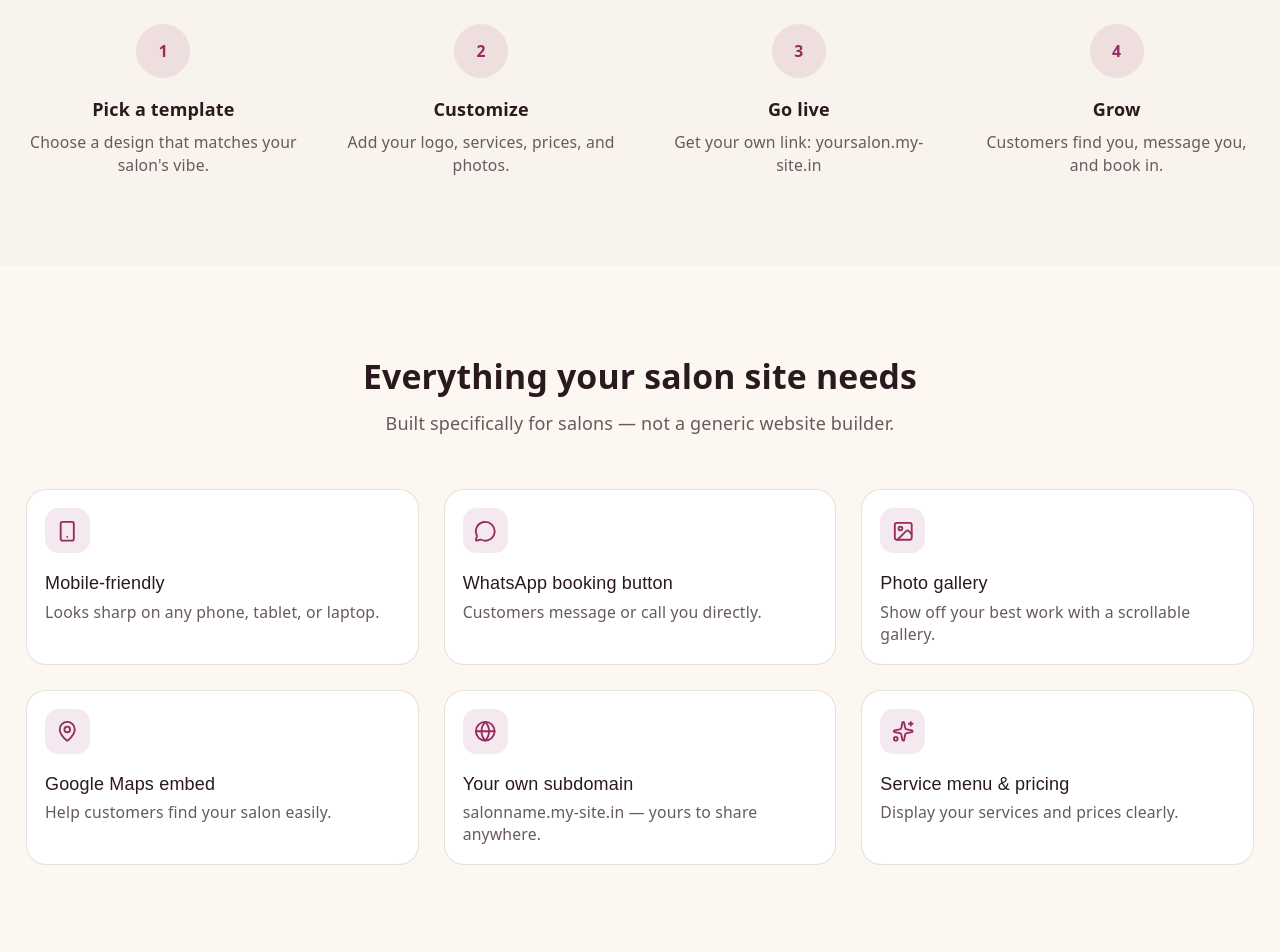
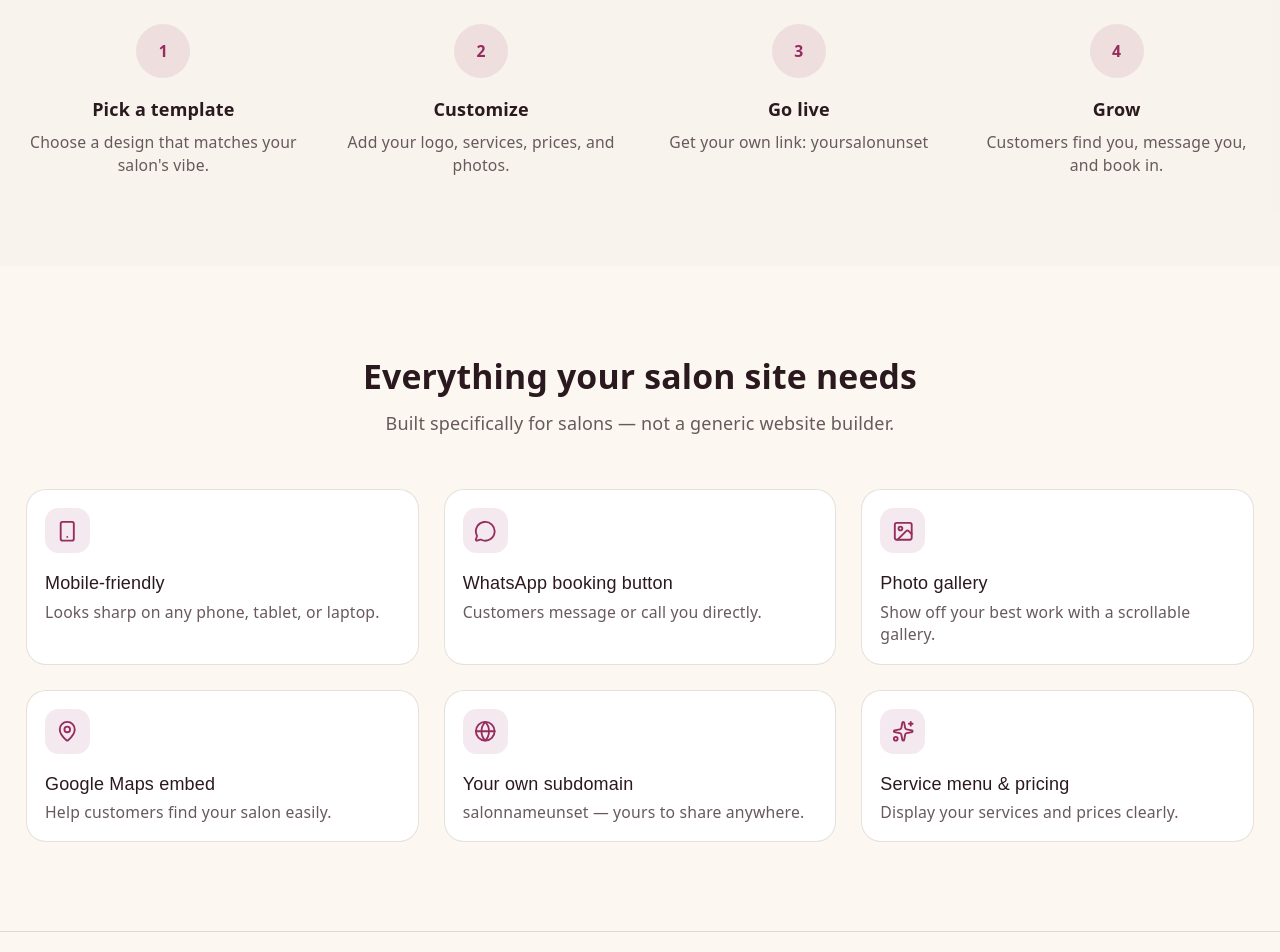
Before and after one commit to code1eve1ing/salonhost-client, a Next.js app: page / in a window 1280 px wide. Shown: the part 1060-2012 px from the top of the page. Built offline with nearby package versions, Linux system fonts and the light colour scheme; no server answers.

Commit message:
feat: proper site url visibility

```diff
--- a/app/app/layout.tsx
+++ b/app/app/layout.tsx
@@ -34,6 +34,8 @@ export default function AppLayout({ children }: { children: React.ReactNode }) {
     if (href === "/app") return pathname === "/app";
     return pathname.startsWith(href);
   };
+
+  const postfix = process.env.NEXT_PUBLIC_API_POSTFIX;
 
   if (loading) {
     return (
@@ -95,7 +97,7 @@ export default function AppLayout({ children }: { children: React.ReactNode }) {
             <>
               <Separator className="my-3" />
               <a
-                href={`https://${user.subdomain}.my-site.in`}
+                href={`https://${user.subdomain}${postfix}`}
                 target="_blank"
                 rel="noopener noreferrer"
                 className="flex items-center gap-2 rounded-lg px-3 py-2 text-xs text-muted-foreground hover:bg-muted hover:text-foreground"
@@ -121,7 +123,7 @@ export default function AppLayout({ children }: { children: React.ReactNode }) {
             <div className="min-w-0 flex-1">
               <p className="truncate text-xs font-medium text-foreground">{user?.name}</p>
               <p className="truncate text-xs text-muted-foreground">
-                {user?.subdomain ? `${user.subdomain}.my-site.in` : "No subdomain yet"}
+                {user?.subdomain ? `${user.subdomain}${postfix}` : "No subdomain yet"}
               </p>
             </div>
           </Link>
--- a/app/app/page.tsx
+++ b/app/app/page.tsx
@@ -29,8 +29,8 @@ export default function DashboardPage() {
   const user = useAuthStore((s) => s.user);
   const [copied, setCopied] = useState(false);
   if (!user) return null;
-
-  const liveUrl = user.subdomain ? `https://${user.subdomain}.my-site.in` : null;
+  const postfix = process.env.NEXT_PUBLIC_API_POSTFIX;
+  const liveUrl = user.subdomain ? `https://${user.subdomain}${postfix}` : null;
   const subStatus = SUBSCRIPTION_LABELS[user.subscription.effectiveStatus];
 
   function copyLink() {
@@ -67,7 +67,7 @@ export default function DashboardPage() {
             <div>
               <p className="text-xs text-muted-foreground">Your live site</p>
               <p className="font-display text-lg font-semibold text-foreground">
-                {user.subdomain ? `${user.subdomain}.my-site.in` : "No subdomain set"}
+                {user.subdomain ? `${user.subdomain}${postfix}` : "No subdomain set"}
               </p>
             </div>
           </div>
--- a/app/onboarding/page.tsx
+++ b/app/onboarding/page.tsx
@@ -18,6 +18,7 @@ function OnboardingInner() {
 
   const { currentStepIndex, details, subdomain, setStepIndex, nextStep, prevStep, updateSection, setSubdomain } =
     useOnboardingStore();
+    const postfix = process.env.NEXT_PUBLIC_API_POSTFIX;
 
   const [subdomainAvailable, setSubdomainAvailable] = useState(false);
   const [submitting, setSubmitting] = useState(false);
@@ -111,7 +112,7 @@ function OnboardingInner() {
               onAvailabilityChange={setSubdomainAvailable}
             />
             <p className="text-sm text-muted-foreground">
-              This will be your salon&apos;s public link: <strong className="text-foreground">{subdomain || "your-salon-name"}.my-site.in</strong>
+              This will be your salon&apos;s public link: <strong className="text-foreground">{subdomain || "your-salon-name"}{postfix}</strong>
             </p>
           </div>
         )}
--- a/components/initial/LandingPage.tsx
+++ b/components/initial/LandingPage.tsx
@@ -30,6 +30,7 @@ import {
 export default function LandingPage() {
   const router = useRouter();
   const [mobileMenuOpen, setMobileMenuOpen] = useState(false);
+  const postfix = process.env.NEXT_PUBLIC_API_POSTFIX;
 
   return (
     <div className="min-h-screen bg-background">
@@ -147,7 +148,7 @@ export default function LandingPage() {
             {[
               { title: "Pick a template", desc: "Choose a design that matches your salon's vibe." },
               { title: "Customize", desc: "Add your logo, services, prices, and photos." },
-              { title: "Go live", desc: "Get your own link: yoursalon.my-site.in" },
+              { title: "Go live", desc: `Get your own link: yoursalon${postfix}` },
               { title: "Grow", desc: "Customers find you, message you, and book in." },
             ].map((item, i) => (
               <div key={item.title} className="text-center">
@@ -179,7 +180,7 @@ export default function LandingPage() {
             { icon: MessageCircle, title: "WhatsApp booking button", desc: "Customers message or call you directly." },
             { icon: ImageIcon, title: "Photo gallery", desc: "Show off your best work with a scrollable gallery." },
             { icon: MapPin, title: "Google Maps embed", desc: "Help customers find your salon easily." },
-            { icon: Globe, title: "Your own subdomain", desc: "salonname.my-site.in — yours to share anywhere." },
+            { icon: Globe, title: "Your own subdomain", desc: `salonname${postfix} — yours to share anywhere.` },
             { icon: Sparkles, title: "Service menu & pricing", desc: "Display your services and prices clearly." },
           ].map((f) => (
             <Card key={f.title} className="border-border/60">
--- a/components/onboarding/SubdomainField.tsx
+++ b/components/onboarding/SubdomainField.tsx
@@ -20,6 +20,7 @@ export function SubdomainField({ value, onChange, onAvailabilityChange, userDoma
   const [status, setStatus] = useState<CheckState>("idle");
   const [reason, setReason] = useState<string | null>(null);
   const debouncedValue = useDebouncedValue(value, 500);
+  const postfix = process.env.NEXT_PUBLIC_API_POSTFIX;
 
   useEffect(() => {
     const normalized = debouncedValue.toLowerCase().trim();
@@ -78,7 +79,7 @@ export function SubdomainField({ value, onChange, onAvailabilityChange, userDoma
           placeholder="your-salon-name"
           className="border-none focus-visible:ring-0"
         />
-        <span className="shrink-0 pr-3 text-sm text-muted-foreground">.my-site.in</span>
+        <span className="shrink-0 pr-3 text-sm text-muted-foreground">{postfix}</span>
       </div>
 
       <div className="mt-1.5 flex items-center gap-1.5 text-xs">
```
